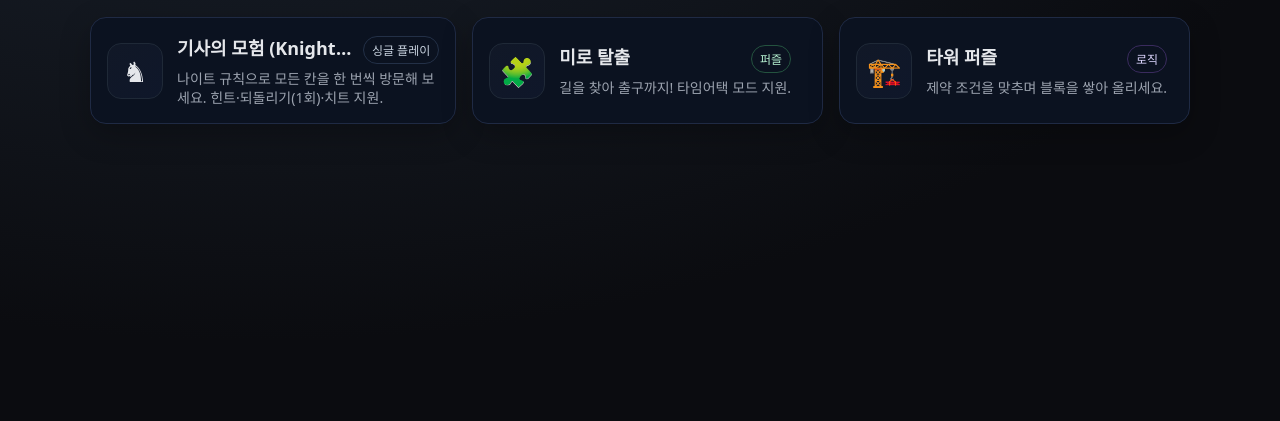
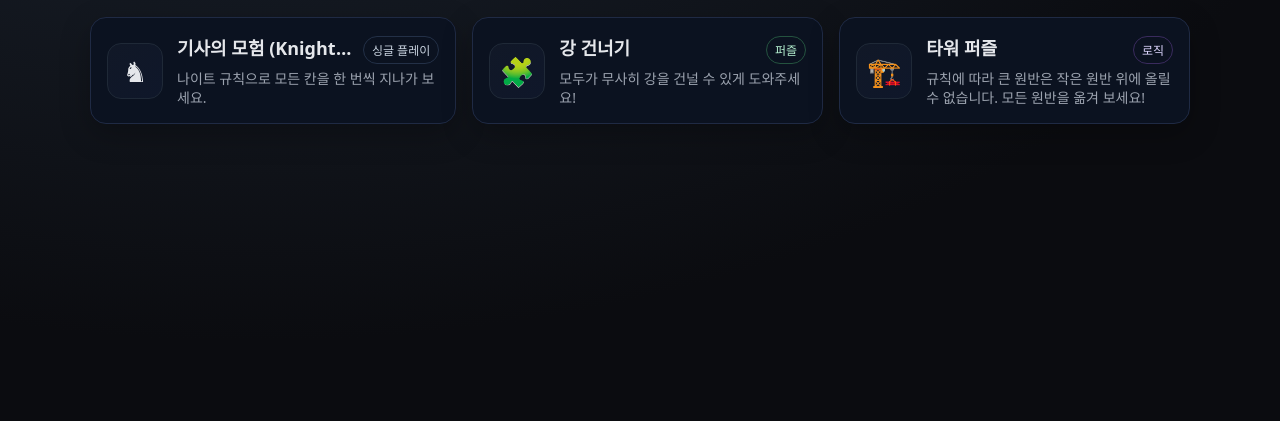
Before and after one commit to quasar-sch/Group_G, a plain HTML site: page index.html in a window 1280 px wide. Shown: the part 379-800 px from the top of the page. Drawn offline with Linux system fonts and the light colour scheme.

Commit message:
Update index.html
설명 교체

```diff
--- a/index.html
+++ b/index.html
@@ -114,38 +114,38 @@
 
     <main class="grid">
       <!-- 카드 1: 기사의 모험 (Knight's Tour) -->
-      <a class="card" href="https://erantyp.github.io/Knight-sTour/" target="_blank" rel="noopener">
+      <a class="card" href="https://quasar-sch.github.io/KnightsTour/" target="_blank" rel="noopener">
         <div class="icon">♞</div>
         <div class="info">
           <div class="row">
             <h3 class="title">기사의 모험 (Knight's Tour)</h3>
             <span class="tag">싱글 플레이</span>
           </div>
-          <p class="desc">나이트 규칙으로 모든 칸을 한 번씩 방문해 보세요. 힌트·되돌리기(1회)·치트 지원.</p>
+          <p class="desc">나이트 규칙으로 모든 칸을 한 번씩 지나가 보세요.</p>
         </div>
       </a>
 
       <!-- 카드 2: 강건너기 — 링크만 바꿔서 쓰세요 -->
-      <a class="card" href="https://erantyp.github.io/CrossingRiver/" target="_blank" rel="noopener">
+      <a class="card" href="https://quasar-sch.github.io/CrossingRiver/" target="_blank" rel="noopener">
         <div class="icon">🧩</div>
         <div class="info">
           <div class="row">
-            <h3 class="title">미로 탈출</h3>
+            <h3 class="title">강 건너기</h3>
             <span class="tag" style="border-color:#24533f; color:#b7f3d2">퍼즐</span>
           </div>
-          <p class="desc">길을 찾아 출구까지! 타임어택 모드 지원.</p>
+          <p class="desc">모두가 무사히 강을 건널 수 있게 도와주세요!</p>
         </div>
       </a>
 
       <!-- 카드 3: 하노이탑 — 링크만 바꿔서 쓰세요 -->
-      <a class="card" href="https://erantyp.github.io/TowerOfHanoi/" target="_blank" rel="noopener">
+      <a class="card" href="https://quasar-sch.github.io/HanoiTower/" target="_blank" rel="noopener">
         <div class="icon">🏗️</div>
         <div class="info">
           <div class="row">
             <h3 class="title">타워 퍼즐</h3>
             <span class="tag" style="border-color:#3a2b5e; color:#ddd6fe">로직</span>
           </div>
-          <p class="desc">제약 조건을 맞추며 블록을 쌓아 올리세요.</p>
+          <p class="desc">규칙에 따라 큰 원반은 작은 원반 위에 올릴 수 없습니다. 모든 원반을 옮겨 보세요!</p>
         </div>
       </a>
     </main>
```
